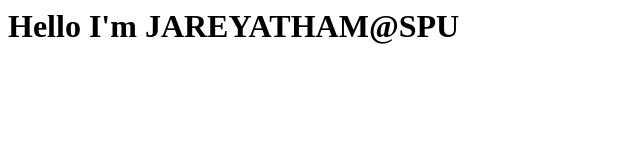
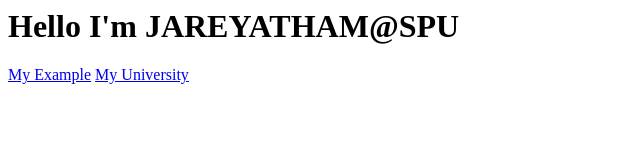
Before and after one commit to jareyatham/jareyatham.github.io, a plain HTML site: page index.html in a window 1280 px wide. Shown: the whole page, without its empty margins (0-640 px from the left). Drawn offline with Linux system fonts and the light colour scheme.

Commit message:
Update index.html

```diff
--- a/index.html
+++ b/index.html
@@ -1 +1,3 @@
 <h1>Hello I'm JAREYATHAM@SPU</h1>
+<a href='https://jareyatham.github.io/Example'>My Example</a>
+<a href='https://spu.ac.th'>My University</a>
```
